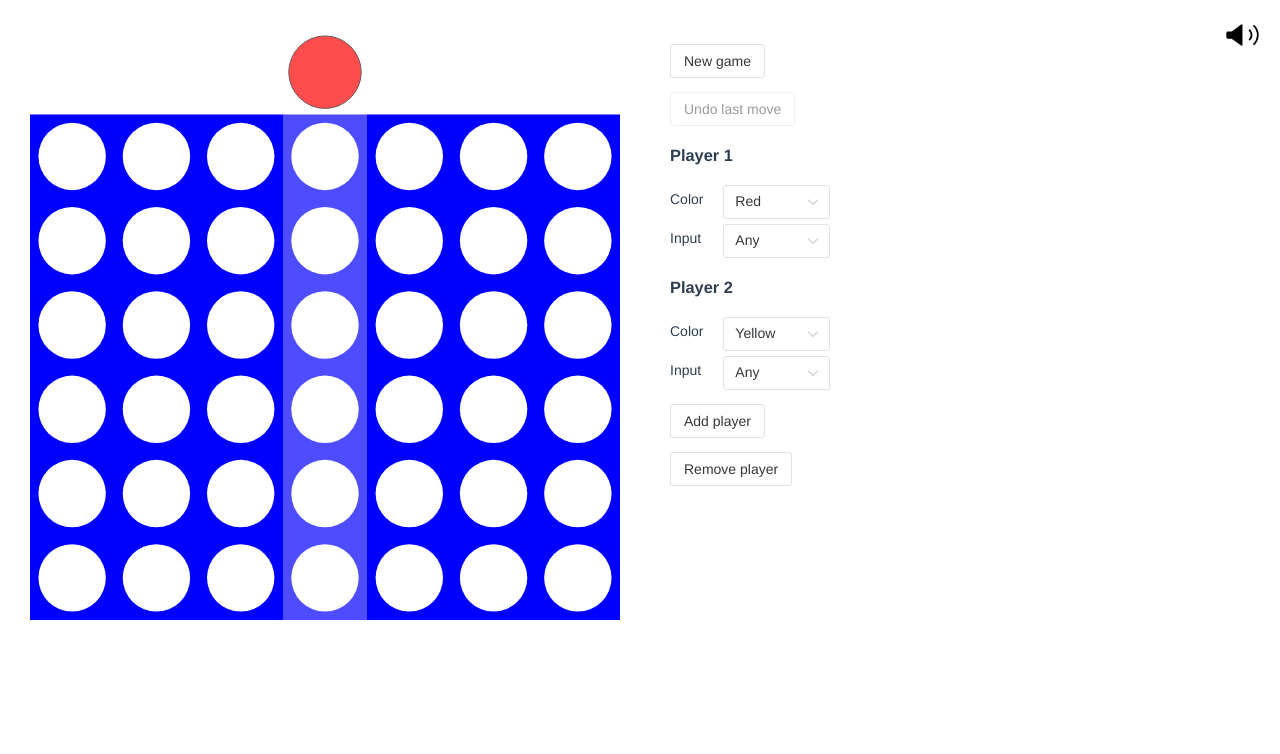
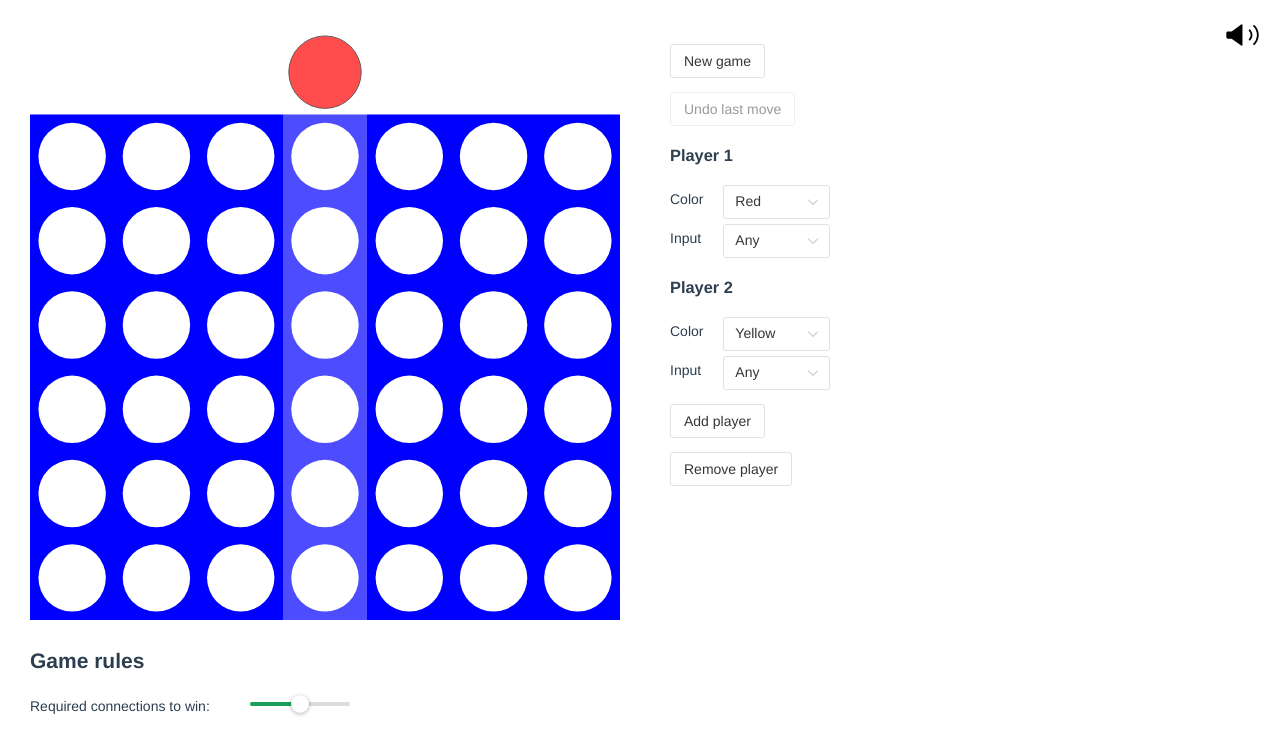
Before and after one commit to rosell-dk/connect-4, a Vue app: page / in a window 1280 px wide. Shown: the top 754 px of the page. Built offline with nearby package versions, Linux system fonts and the light colour scheme.

Commit message:
The required connections to win can now be tweaked. Closes #28

```diff
--- a/src/components/ActionBar.vue
+++ b/src/components/ActionBar.vue
@@ -1,6 +1,6 @@
 <script setup lang="ts">
 import { ref, reactive } from 'vue'
-import { NButton, NSelect } from 'naive-ui'
+import { NButton, NSelect, NSlider } from 'naive-ui'
 
 import { useGameStore } from '../stores/GameStore.js'
 import MuteButton from './MuteButton.vue'
@@ -79,7 +79,6 @@ function onRemovePlayerClick() {
     <p>
       <n-button @click="onRemovePlayerClick">Remove player</n-button>
     </p>
-
   </div>
 </template>
 
--- /dev/null
+++ b/src/components/GameRules.vue
@@ -0,0 +1,37 @@
+<script setup lang="ts">
+import { ref, reactive } from 'vue'
+import { NSlider } from 'naive-ui'
+
+import { useGameStore } from '../stores/GameStore.js'
+
+const gameStore = useGameStore()
+</script>
+
+<template>
+  <div class="game-rules">
+    <h2>Game rules</h2>
+
+    <div>
+      <label>Required connections to win:</label>
+      <n-slider v-model:value="gameStore.requiredToWin" :min="1" :max="7" class="slider"/>
+    </div>
+
+  </div>
+</template>
+
+<style scoped lang="scss">
+.game-rules {
+  & > div {
+    display: flex;
+    margin-bottom: 5px;
+
+    & > label {
+      width: 220px;
+    }
+    & > .slider {
+      max-width: 100px;
+    }
+  }
+}
+
+</style>
--- a/src/components/TheGame.vue
+++ b/src/components/TheGame.vue
@@ -7,6 +7,7 @@ import { useAudioPlay } from '../composables/audioPlay.js'
 
 import GameBoard from './GameBoard.vue'
 import ActionBar from './ActionBar.vue'
+import GameRules from './GameRules.vue'
 
 const gameStore = useGameStore()
 const audio = useAudioPlay()
@@ -24,6 +25,7 @@ audio.play('/sounds/win.mp3')
 
 <template>
   <div class="connect-game">
+    <div class="main">
       <div class="left-pane">
         <div v-if="gameStore.gameOver" class="win-banner">
           Player {{ gameStore.whoWon }} WINS
@@ -33,25 +35,24 @@ audio.play('/sounds/win.mp3')
         </div>
       </div>
       <ActionBar />
-    <!--
-    <audio autoplay controls>
-      <source src="../assets/sounds/coin-dropped.mp3" type="audio/mpeg">
-    </audio>-->
-
+    </div>
+    <GameRules />
   </div>
 </template>
 
 <style scoped lang="scss">
 .connect-game {
+  padding: 30px;
+
+  & > .main {
     display: flex;
     max-width: 800px;
-  padding: 30px;
 
     @media (max-width: 600px) {
       display: block;
     }
 
-  & > .left-pane {
+    .left-pane {
       flex-grow: 1;
       position: relative;
 
@@ -61,6 +62,7 @@ audio.play('/sounds/win.mp3')
         max-width: 600px;
         position: absolute;
         width: 100%;
+        text-align: center;
       }
       & .board-container {
         padding-right: 50px;
@@ -70,6 +72,7 @@ audio.play('/sounds/win.mp3')
         }
       }
     }
+  }
 
 }
 
```
Also changed, not shown: 1 other file (tests, documents, lock files or other folders). Lines whose indentation alone changed are shown as unchanged.
